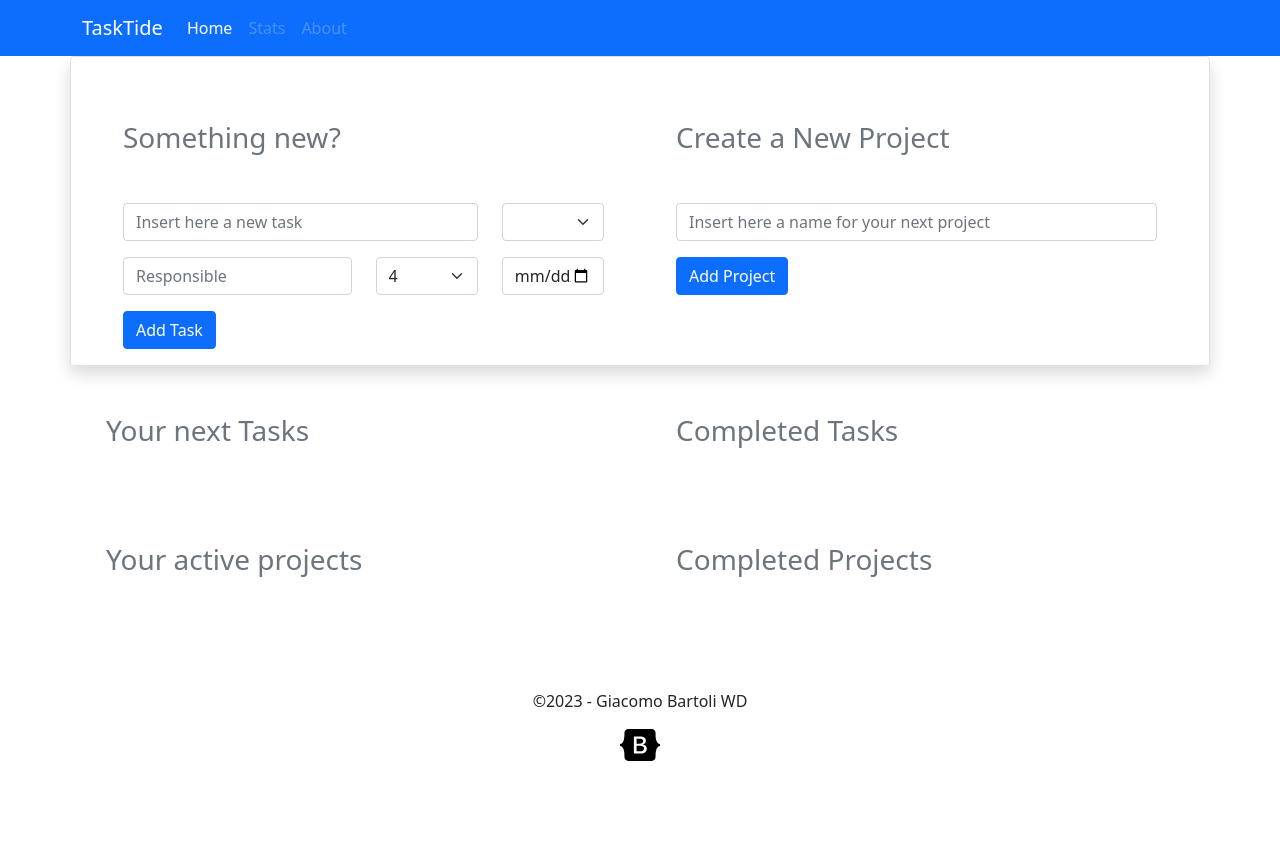
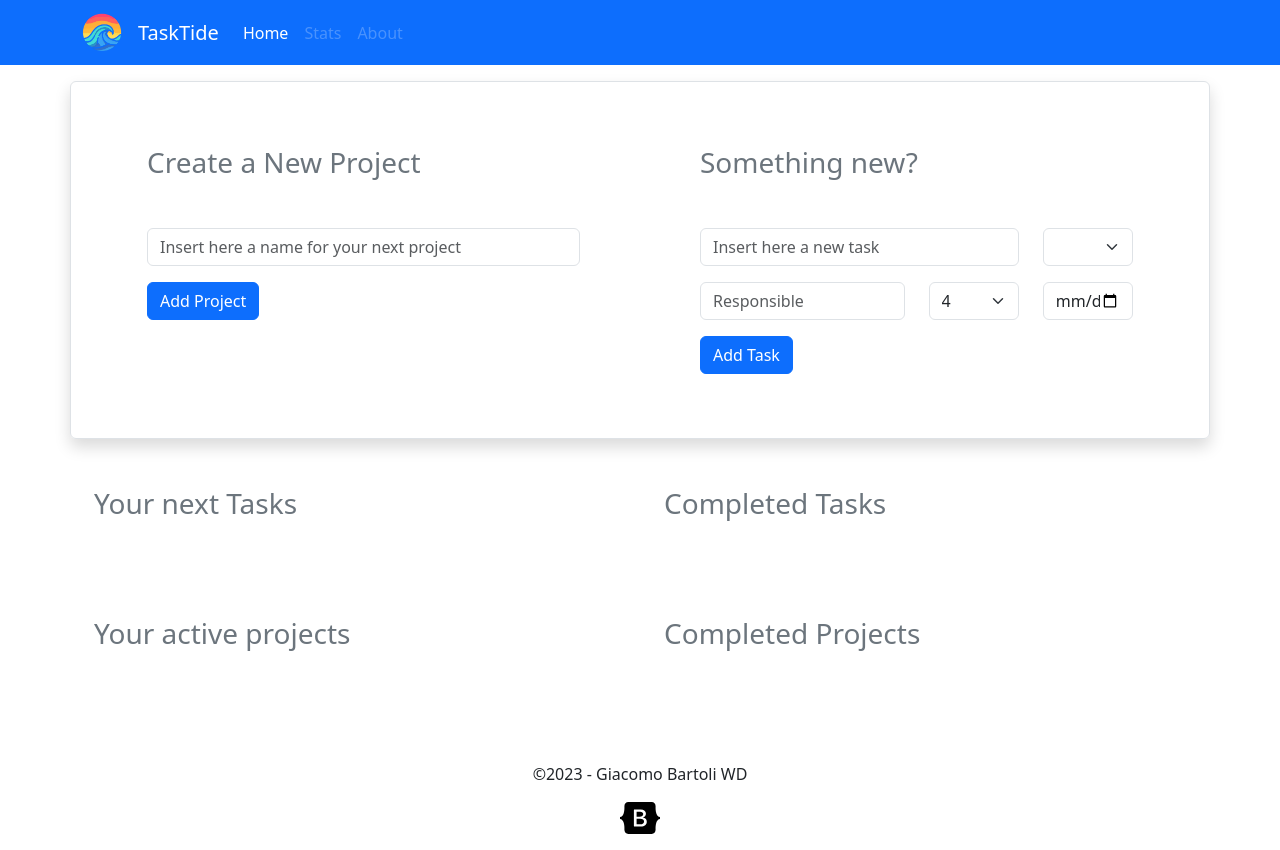
Before and after one commit to giacomosx/TaskTide, a Flask app: page / in a window 1280 px wide. Before the commit the page ends 761 px from the top, so only its background shows below. Run offline with Flask 3, Linux system fonts and the light colour scheme; lists and menus that the app fills with data are empty.

Commit message:
add logo and some fixs

```diff
--- a/app.py
+++ b/app.py
@@ -2,7 +2,7 @@ from flask import Flask
 from flask_sqlalchemy import SQLAlchemy
 
 app = Flask(__name__)
-app.config['SQLALCHEMY_DATABASE_URI'] = 'sqlite:///todos.db'
+app.config['SQLALCHEMY_DATABASE_URI'] = 'sqlite:///db/todos.db'
 app.config['SQLALCHEMY_TRACK_MODIFICATIONS'] = False
 app.config['SECRET_KEY'] = 'you-will-never-guess'
 
--- a/templates/base.html
+++ b/templates/base.html
@@ -4,21 +4,20 @@
     <!-- Required meta tags -->
     <meta charset="utf-8">
     <meta name="viewport" content="width=device-width, initial-scale=1">
-
+    <title>TaskTide</title>
     <!-- Bootstrap CSS -->
-    <link href="https://cdn.jsdelivr.net/npm/bootstrap@5.0.1/dist/css/bootstrap.min.css" rel="stylesheet" integrity="sha384-+0n0xVW2eSR5OomGNYDnhzAbDsOXxcvSN1TPprVMTNDbiYZCxYbOOl7+AMvyTG2x" crossorigin="anonymous">
-
-
-    <title>To-Do App</title>
+    <link href="https://cdn.jsdelivr.net/npm/bootstrap@5.3.2/dist/css/bootstrap.min.css" rel="stylesheet" integrity="sha384-T3c6CoIi6uLrA9TneNEoa7RxnatzjcDSCmG1MXxSR1GAsXEV/Dwwykc2MPK8M2HN" crossorigin="anonymous">
   </head>
   <body>
     <nav class="navbar navbar-expand-lg navbar-dark bg-primary">
       <div class="container-lg">
+        <img src="../static/logoTaskTide.png" alt="Logo Task Tide" class="navbar-brand" width="40">
         <a class= "navbar-brand" href="#">TaskTide</a>
         <button class="navbar-toggler" type="button" data-bs-toggle="collapse" data-bs-target="#navbarTogglerDemo02" aria-controls="navbarTogglerDemo02" aria-expanded="false" aria-label="Toggle navigation">
           <span class="navbar-toggler-icon"></span>
         </button>
         <div class="collapse navbar-collapse" id="navbarTogglerDemo02">
+
           <ul class="navbar-nav me-auto mb-2 mb-lg-0">
             <li class="nav-item">
               <a class="nav-link active" aria-current="page" href="#">Home</a>
@@ -33,7 +32,7 @@
         </div>
       </div>
     </nav>
-    <div class="container-lg">
+    <div class="container-lg mt-3">
         {% block content %} {% endblock %}
         <div class="row mt-5">
           <div class="container-lg">
@@ -45,7 +44,7 @@
         </div>
     </div>
     <!-- Script JS -->
-    <script src="https://cdn.jsdelivr.net/npm/@popperjs/core@2.9.2/dist/umd/popper.min.js" integrity="sha384-IQsoLXl5PILFhosVNubq5LC7Qb9DXgDA9i+tQ8Zj3iwWAwPtgFTxbJ8NT4GN1R8p" crossorigin="anonymous"></script>
-    <script src="https://cdn.jsdelivr.net/npm/bootstrap@5.0.1/dist/js/bootstrap.min.js" integrity="sha384-Atwg2Pkwv9vp0ygtn1JAojH0nYbwNJLPhwyoVbhoPwBhjQPR5VtM2+xf0Uwh9KtT" crossorigin="anonymous"></script>
+    <script src="https://cdn.jsdelivr.net/npm/@popperjs/core@2.11.8/dist/umd/popper.min.js" integrity="sha384-I7E8VVD/ismYTF4hNIPjVp/Zjvgyol6VFvRkX/vR+Vc4jQkC+hVqc2pM8ODewa9r" crossorigin="anonymous"></script>
+<script src="https://cdn.jsdelivr.net/npm/bootstrap@5.3.2/dist/js/bootstrap.min.js" integrity="sha384-BBtl+eGJRgqQAUMxJ7pMwbEyER4l1g+O15P+16Ep7Q9Q+zqX6gSbd85u4mG4QzX+" crossorigin="anonymous"></script>
   </body>
 </html>
--- a/templates/dashboard.html
+++ b/templates/dashboard.html
@@ -3,17 +3,17 @@
 {% block content %}
 
 <div class="row border rounded shadow p-3">
-    <div class="mt-5 col-sm">
+    <div class="col-sm p-5">
+        <section>
+            <div class="container">
+                {% include 'prj_form.html' %}
+            </div>
+        </section>
+    </div>
+    <div class="col-sm p-5">
         <section>
             <div class="container">
                 {% include 'task_form.html' %}
-            </div>
-        </section>
-    </div>
-    <div class="col-sm mt-5">
-        <section>
-            <div class="container">
-                {% include 'prj_form.html' %}
             </div>
         </section>
     </div>
```
Also changed, not shown: db/todos.db (added), static/logoTaskTide.png (added), todos.db (deleted), 1 other file.
